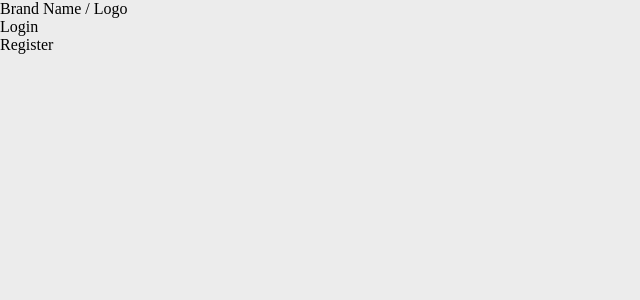
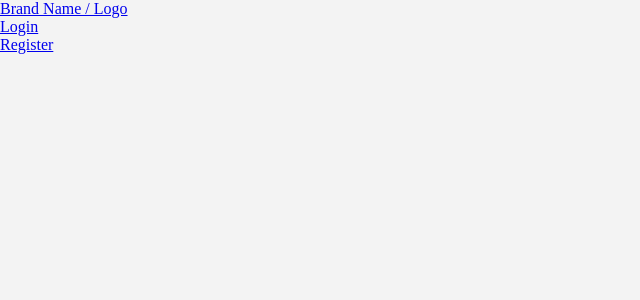
Before and after one commit to CansinAlkacGok/final-project, a React (Create React App) app in the folder frontend/final-project/: page / in a window 1280 px wide. Shown: the top 300 px of the page, without its empty margins (0-640 px from the left). Built offline with nearby package versions, Linux system fonts and the light colour scheme.

Commit message:
minor changes on UsersLandingPage.js/.css

```diff
--- a/frontend/final-project/src/App.js
+++ b/frontend/final-project/src/App.js
@@ -5,8 +5,6 @@ import Register from "./components/Register.js";
 import Login from "./components/Login.js";
 import HomePage from "./components/HomePage";
 import Profile from "./components/ProfilePage";
-import Settings from "./components/Settings";
-import Notes from "./components/Kanban";
 import EditProfileUser from "./components/EditProfilePage.js";
 import Kanban from "./components/Kanban";
 
--- a/frontend/final-project/src/components/UsersLandingPage.css
+++ b/frontend/final-project/src/components/UsersLandingPage.css
@@ -1,24 +1,19 @@
 html {
-  min-height: 100%;
   position: relative;
 }
 
 * {
   margin: 0;
   padding: 0;
-  /* ---- Change below later ! ---- */
-  text-decoration: none;
-  color: black;
 }
 
 body {
-  height: 100%;
   box-sizing: border-box;
-  background-color: rgb(236, 236, 236);
+  background-color: rgb(243, 243, 243);
 }
 
 .navigations {
-    height: 90vh;
+  height: 90vh;
   display: flex;
   flex-direction: row;
   justify-content: space-between;
@@ -27,11 +22,17 @@ body {
 
 .header {
   /* background-color: rgba(163, 220, 233, 0.5); */
-    height: 10vh;
+  height: 10vh;
   width: 100%;
+  /* background: linear-gradient(
+    0deg,
+    rgb(243, 243, 243) 0%,
+    rgba(166, 223, 241, 1) 70%,
+    rgba(166, 223, 241, 1) 100%
+  ); */
   background: linear-gradient(
     0deg,
-    rgb(236, 236, 236) 0%,
+    rgb(243, 243, 243) 0%,
     rgba(166, 223, 241, 1) 50%,
     rgba(136, 119, 221, 1) 100%
   );
@@ -39,8 +40,8 @@ body {
   /* display: flex;
   justify-content: space-between;
   flex-direction: row;
-  align-items: center;
-  box-shadow: 0px 5px 10px 1px rgb(188, 188, 188); */
+  align-items: center; */
+
 }
 
 /* .header button {
@@ -55,7 +56,7 @@ body {
 .header button:hover {
   background-color: rgb(22, 219, 154);
   cursor: pointer;
-} */
+}  */
 
 .profile-settings {
   display: flex;
@@ -74,7 +75,7 @@ body {
   background: linear-gradient(
     0deg,
     rgb(163, 220, 233) 0%,
-    rgb(236, 236, 236) 100%
+    rgb(243, 243, 243) 100%
   );
   text-align: center;
 }
@@ -95,6 +96,8 @@ body {
 .navlink {
   display: flex;
   justify-content: center;
+  text-decoration: none;
+  color: black;
   padding: 0.3rem 0;
   font-size: 1.5rem;
   font-weight: 600;
--- a/frontend/final-project/src/components/UsersLandingPage.js
+++ b/frontend/final-project/src/components/UsersLandingPage.js
@@ -28,7 +28,7 @@ export default function UsersLandingPage() {
         <>
           <div className="header">
             {/* <NavLink to="/home"> Brand Name / Logo </NavLink> <br></br>
-              <button onClick={logout}>Logout </button>  */}
+              <button onClick={logout}>Logout </button>   */}
           </div>
 
           <div className="navigations">
```
